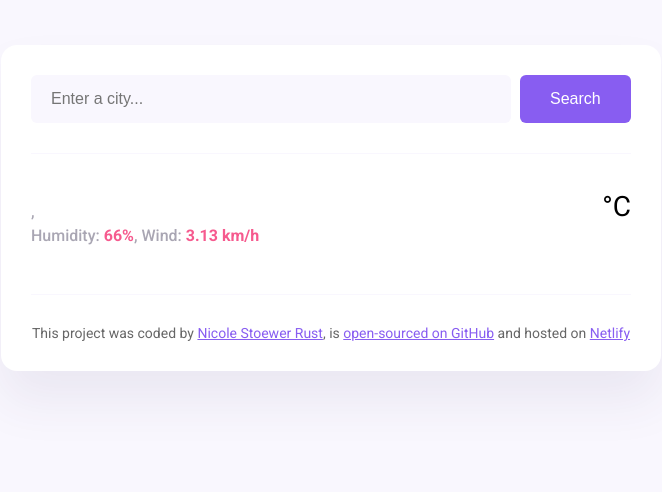
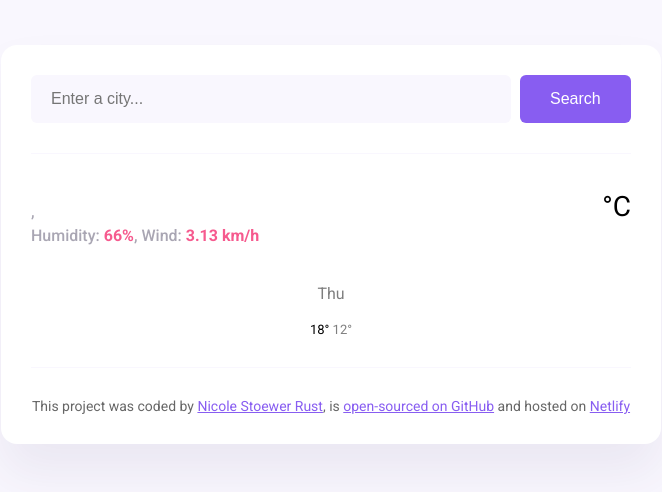
Before and after one commit to nicst1206/Wettervorhersage, a plain HTML site: page index.html in a window 1280 px wide. Shown: the whole page, without its empty margins (309-971 px from the left). Drawn offline with nearby package versions, Linux system fonts and the light colour scheme; no server answers.

Commit message:
Added basic Code for Forecast

```diff
--- a/index.html
+++ b/index.html
@@ -45,6 +45,18 @@
             <div class="weather-app-unit">°C</div>
           </div>
         </div>
+        <div class="weather-forecast">
+          <div class="row">
+            <div class="col-2">
+              <div class="weather-forecast-date">Thu</div>
+              <img />
+              <div class="weather-forecast-temperatures">
+                <span class="weather-forecast-temperature-maximum">18°</span>
+                <span class="weather-forecast-temperature-minimum"> 12°</span>
+              </div>
+            </div>
+          </div>
+        </div>
       </main>
 
       <footer>
--- a/src/style.css
+++ b/src/style.css
@@ -93,3 +93,22 @@ a {
   margin-top: 6px;
   font-size: 28px;
 }
+
+.weather-forecast {
+  margin-top: 20px;
+  text-align: center;
+}
+
+.weather-forecast-date {
+  font-size: 16px;
+  color: #000;
+}
+
+.weather-forecast-temperatures {
+  font-size: 13px;
+}
+
+.weather-forecast-date,
+.weather-forecast-temperature-minimum {
+  opacity: 0.5;
+}
```
